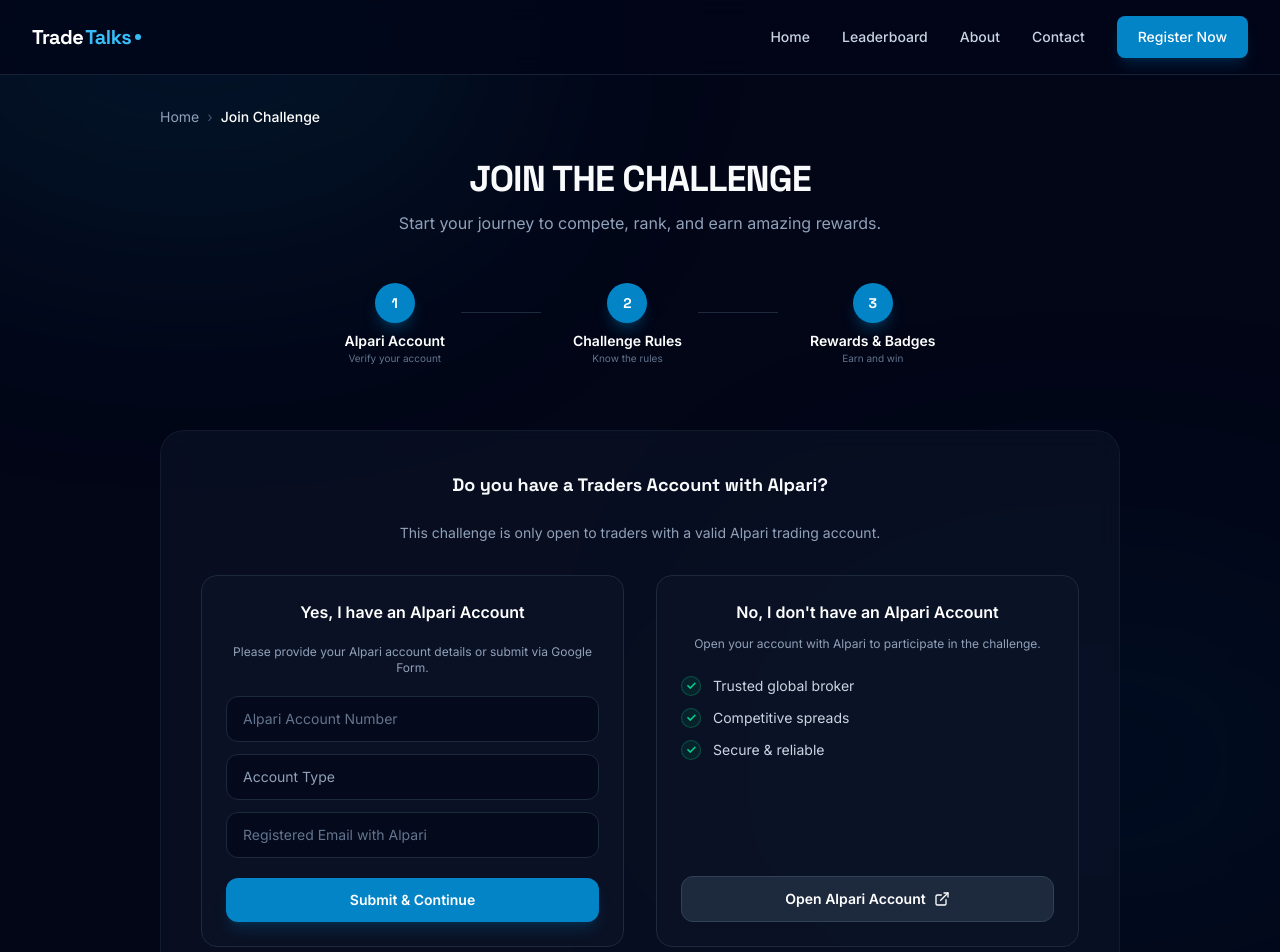
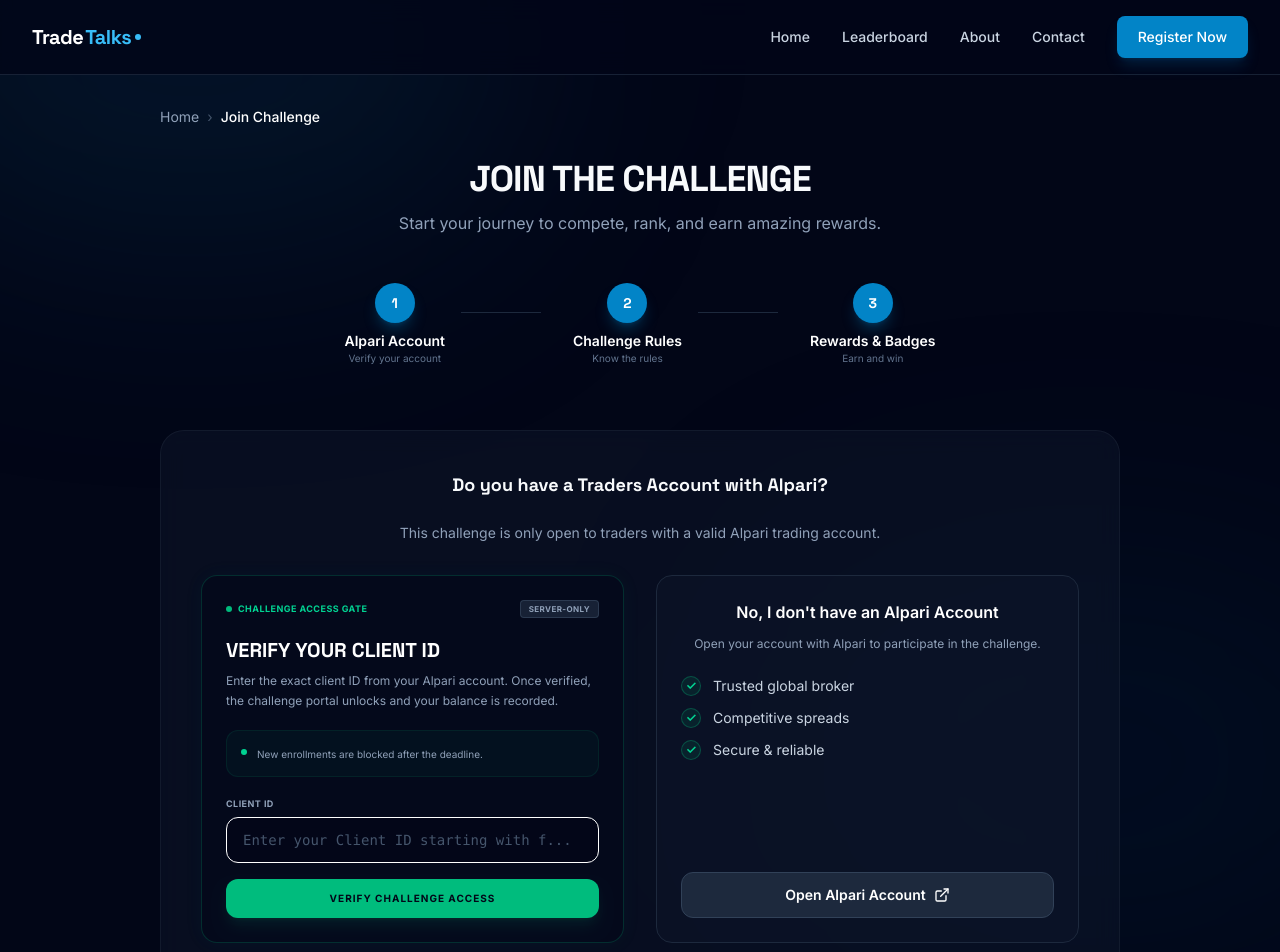
Before and after one commit to sandesh-000016/tradetalks, a Next.js app: page /register in a window 1280 px wide. Shown: the top 952 px of the page. Built offline with nearby package versions, Linux system fonts and the light colour scheme.

Commit message:
verify api

```diff
--- /dev/null
+++ b/app/api/verify-client/route.ts
@@ -0,0 +1,82 @@
+import { NextResponse } from "next/server";
+import { fetchClientPerformance, fetchClientInsights } from "@/lib/alpariApi";
+
+export async function POST(request: Request) {
+  try {
+    const { clientId } = await request.json();
+
+    if (!clientId) {
+      return NextResponse.json(
+        { success: false, error: "Client ID is required." },
+        { status: 400 }
+      );
+    }
+
+    const trimmedId = clientId.trim();
+
+    // Enforce that Client ID must start with 'f' (case-insensitive)
+    if (!/^f/i.test(trimmedId)) {
+      return NextResponse.json(
+        { success: false, error: "Invalid format. Your Client ID must start with 'f' (e.g. f12345678)." },
+        { status: 400 }
+      );
+    }
+
+    // Strip the 'f' prefix to perform a matching check with the raw numeric IDs
+    const numericIdOnly = trimmedId.replace(/^f/i, "");
+
+    // Fetch the client base from the Alpari API
+    const params = {
+      RegistrationFromDate: "01/01/2000",
+      RegistrationToDate: new Date().toLocaleDateString("en-US", {
+        month: "2-digit",
+        day: "2-digit",
+        year: "numeric",
+      }),
+      DirectPartner: Number(process.env.ALPARI_DIRECT_PARTNER_ID || "72725"),
+    };
+
+    const [performances, insights] = await Promise.all([
+      fetchClientPerformance(params).catch(() => []),
+      fetchClientInsights(params).catch(() => []),
+    ]);
+
+    // Find the matching client by checking both string representation and the prefix-stripped version
+    const foundPerf = performances.find((p: any) => {
+      const idStr = String(p.clientId || p.id || p.client_id || "");
+      return idStr === trimmedId || idStr === numericIdOnly;
+    });
+
+    const foundInsight = insights.find((i: any) => {
+      const idStr = String(i.clientId || i.id || i.client_id || "");
+      return idStr === trimmedId || idStr === numericIdOnly;
+    });
+
+    if (!foundPerf && !foundInsight) {
+      return NextResponse.json({
+        success: false,
+        error: `Client ID '${trimmedId}' was not found in our challenge database. Make sure you opened your account using the official referral link below.`,
+      });
+    }
+
+    // Success response
+    const clientName = foundPerf?.client_name || foundInsight?.client_name || `Trader ${trimmedId}`;
+    const balance = foundInsight?.total_balance || 100; // fallback to 100
+
+    return NextResponse.json({
+      success: true,
+      message: "Client verified successfully!",
+      client: {
+        id: trimmedId,
+        name: clientName,
+        balance: balance,
+      },
+    });
+  } catch (error: any) {
+    console.error("Verification API Error:", error);
+    return NextResponse.json(
+      { success: false, error: "Server verification failed. Please try again later." },
+      { status: 500 }
+    );
+  }
+}
--- a/app/register/page.tsx
+++ b/app/register/page.tsx
@@ -142,6 +142,45 @@ const badges = [
 ];
 
 function RegisterContent() {
+  const [clientId, setClientId] = React.useState("");
+  const [isVerifying, setIsVerifying] = React.useState(false);
+  const [errorMsg, setErrorMsg] = React.useState<string | null>(null);
+  const [successMsg, setSuccessMsg] = React.useState<string | null>(null);
+  const [verifiedClient, setVerifiedClient] = React.useState<any>(null);
+
+  const handleVerify = async (e: React.FormEvent) => {
+    e.preventDefault();
+    if (!clientId.trim()) {
+      setErrorMsg("Please enter your Client ID.");
+      setSuccessMsg(null);
+      return;
+    }
+
+    setIsVerifying(true);
+    setErrorMsg(null);
+    setSuccessMsg(null);
+
+    try {
+      const res = await fetch("/api/verify-client", {
+        method: "POST",
+        headers: { "Content-Type": "application/json" },
+        body: JSON.stringify({ clientId }),
+      });
+
+      const data = await res.json();
+      if (data.success) {
+        setSuccessMsg(`Welcome, ${data.client.name}! Your account balance of $${data.client.balance} has been successfully verified.`);
+        setVerifiedClient(data.client);
+      } else {
+        setErrorMsg(data.error || "Verification failed. Check your Client ID.");
+      }
+    } catch (err) {
+      setErrorMsg("Connection to verification server failed. Please try again.");
+    } finally {
+      setIsVerifying(false);
+    }
+  };
+
   return (
     <div className="pt-8 pb-24 min-h-screen">
       <div className="max-w-5xl mx-auto px-4 sm:px-6 lg:px-8">
@@ -198,43 +237,75 @@ function RegisterContent() {
 
           <div className="grid grid-cols-1 md:grid-cols-2 gap-8">
             {/* Option A — Already have account */}
-            <div className="bg-slate-900/50 rounded-2xl p-6 border border-slate-800 space-y-5">
-              <h3 className="font-semibold text-white text-center">
-                Yes, I have an Alpari Account
+            <div className="bg-slate-950/40 rounded-2xl p-6 border border-emerald-500/20 shadow-[0_0_20px_rgba(16,185,129,0.05)] space-y-5 text-left">
+              <div className="flex items-center justify-between">
+                <div className="flex items-center gap-1.5 text-[9px] font-bold text-emerald-400 tracking-wider uppercase">
+                  <span className="w-1.5 h-1.5 rounded-full bg-emerald-500 animate-pulse" />
+                  Challenge Access Gate
+                </div>
+                <div className="bg-slate-800/80 border border-slate-700/80 px-2 py-0.5 rounded text-[8px] font-black text-slate-400 tracking-wider uppercase">
+                  Server-Only
+                </div>
+              </div>
+
+              <div>
+                <h3 className="text-xl font-display font-black text-white leading-tight uppercase">
+                  Verify Your Client ID
                 </h3>
-              <p className="text-xs text-slate-400 text-center">
-                Please provide your Alpari account details or submit via Google Form.
+                <p className="text-xs text-slate-400 leading-relaxed mt-2">
+                  Enter the exact client ID from your Alpari account. Once verified, the challenge portal unlocks and your balance is recorded.
                 </p>
-              <div className="space-y-3">
+              </div>
+
+              {/* Inner Alert Box */}
+              <div className="bg-emerald-500/5 border border-emerald-500/10 rounded-xl p-3.5 flex gap-2.5 items-start">
+                <div className="w-1.5 h-1.5 rounded-full bg-emerald-400 mt-1 shrink-0 animate-pulse" />
+                <div>
+
+                  <p className="text-[10px] text-slate-400 mt-0.5 leading-normal">
+                    New enrollments are blocked after the deadline.
+                  </p>
+                </div>
+              </div>
+
+              <form onSubmit={handleVerify} className="space-y-4">
+                <div className="space-y-1.5">
+                  <label className="block text-[9px] font-bold uppercase tracking-wider text-slate-400">
+                    Client ID
+                  </label>
                   <input
                     type="text"
-                  placeholder="Alpari Account Number"
-                  className="w-full bg-slate-950/60 border border-slate-800 rounded-xl px-4 py-3 text-sm text-white placeholder-slate-500 focus:outline-none focus:ring-1 focus:ring-brand-500"
-                />
-                <select
-                  className="w-full bg-slate-950/60 border border-slate-800 rounded-xl px-4 py-3 text-sm text-slate-400 focus:outline-none focus:ring-1 focus:ring-brand-500 appearance-none"
-                  defaultValue=""
-                >
-                  <option value="" disabled>Account Type</option>
-                  <option value="standard">Standard</option>
-                  <option value="ecn">ECN</option>
-                  <option value="pro-ecn">Pro ECN</option>
-                  <option value="nano">Nano</option>
-                </select>
-                <input
-                  type="email"
-                  placeholder="Registered Email with Alpari"
-                  className="w-full bg-slate-950/60 border border-slate-800 rounded-xl px-4 py-3 text-sm text-white placeholder-slate-500 focus:outline-none focus:ring-1 focus:ring-brand-500"
+                    value={clientId}
+                    onChange={(e) => {
+                      setClientId(e.target.value);
+                      setErrorMsg(null);
+                      setSuccessMsg(null);
+                    }}
+                    placeholder="Enter your Client ID starting with f... (e.g. f72725)"
+                    className="w-full bg-slate-950/60 border border-slate-850 rounded-xl px-4 py-3 text-sm text-white placeholder-slate-600 focus:outline-none focus:ring-1 focus:ring-emerald-500 transition-all font-mono"
                   />
                 </div>
-              <a
-                href={REGISTRATION_FORM_URL}
-                target="_blank"
-                rel="noopener noreferrer"
-                className="w-full py-3 rounded-xl bg-brand-600 hover:bg-brand-500 text-white font-semibold text-sm transition-colors shadow-lg shadow-brand-600/20 text-center block"
+
+                {errorMsg && (
+                  <div className="bg-rose-500/10 border border-rose-500/20 text-rose-400 text-xs px-4 py-3 rounded-xl leading-relaxed">
+                    {errorMsg}
+                  </div>
+                )}
+
+                {successMsg && (
+                  <div className="bg-emerald-500/10 border border-emerald-500/20 text-emerald-400 text-xs px-4 py-3 rounded-xl leading-relaxed">
+                    {successMsg}
+                  </div>
+                )}
+
+                <button
+                  type="submit"
+                  disabled={isVerifying}
+                  className="w-full py-3 rounded-xl bg-emerald-500 hover:bg-emerald-400 disabled:bg-emerald-950/30 disabled:text-slate-600 text-slate-950 font-black text-[10px] uppercase tracking-widest shadow-lg shadow-emerald-500/10 transition-all hover:scale-[1.01] active:scale-[0.99] flex items-center justify-center gap-2"
                 >
-                Submit & Continue
-              </a>
+                  {isVerifying ? "Verifying..." : "Verify Challenge Access"}
+                </button>
+              </form>
             </div>
 
             {/* Divider */}
--- a/lib/leaderboardApiReal.ts
+++ b/lib/leaderboardApiReal.ts
@@ -121,15 +121,15 @@ export function determineTraderBadges(trader: {
   const balance = trader.totalBalance ?? 0;
 
   // Priority 1: Final Winner (6-month challenge)
-  if (trader.winRate >= 50 && trader.profit > 30 && trader.drawdown <= 20) {
+  if (trader.winRate >= 50 && trader.profit > 30 && trader.drawdown <= 20 && balance > 100) {
     earned.push("final_winner");
   }
   // Priority 2: Monthly Top Rank
-  else if (trader.winRate > 70 && trader.profit > 50 && trader.drawdown < 20) {
+  else if (trader.winRate > 70 && trader.profit > 50 && trader.drawdown < 20 && balance > 100) {
     earned.push("top_rank_monthly");
   }
   // Priority 3: Weekly Top
-  else if (trader.winRate > 70 && trader.profit >= 20 && trader.drawdown < 10) {
+  else if (trader.winRate > 70 && trader.profit >= 20 && trader.drawdown < 10 && balance > 100) {
     earned.push("weekly_top");
   }
   // Priority 4: Consistent Trader
@@ -137,15 +137,15 @@ export function determineTraderBadges(trader: {
     earned.push("consistent_trader");
   }
   // Priority 5: Low Drawdown Monthly Award
-  else if (volume > 20 && trader.drawdown < 5 && balance >= 1000) {
+  else if (volume > 20 && trader.drawdown < 5 && balance > 100) {
     earned.push("low_drawdown");
   }
   // Priority 6: Best Risk Manager (6-month)
-  else if (trader.winRate > 60 && trader.drawdown < 20) {
+  else if (trader.winRate > 60 && trader.drawdown < 20 && balance > 100) {
     earned.push("best_risk_manager");
   }
   // Priority 7: Trader of the Week
-  else if (trader.profit >= 20 && trader.winRate >= 65) {
+  else if (trader.profit >= 20 && trader.winRate >= 65 && balance > 100) {
     earned.push("trader_of_the_week");
   }
   return earned;
```
Lines whose indentation alone changed are shown as unchanged.
